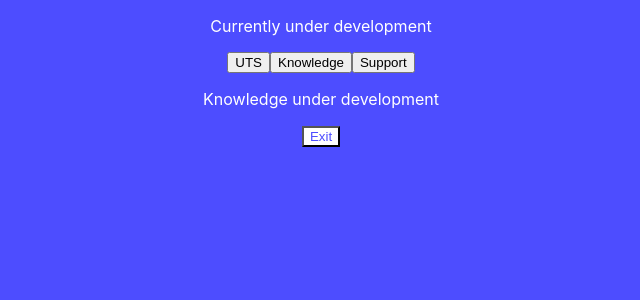
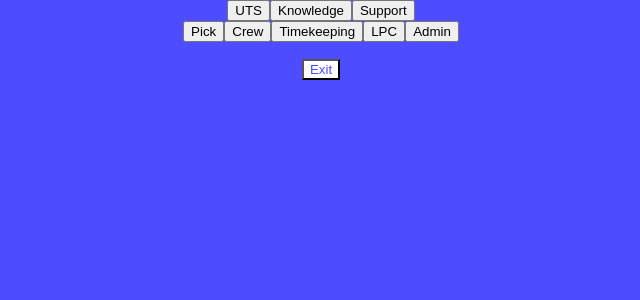
Before and after one commit to wkpescherine/PROJECTS-2024, a React (Create React App) app in the folder musik/: page /dashboard in a window 1280 px wide. Both pictures are taken after a click on the button "Knowledge". Shown: the top 300 px of the page, without its empty margins (319-959 px from the left). Built offline with nearby package versions, Linux system fonts and the light colour scheme.

Commit message:
MUSIK:      0.4.1:           Built out the Support Section           Built out the Knowledge Section           Added Picks sub section           Added Crew sub section

```diff
--- /dev/null
+++ b/musik/src/crew.js
@@ -0,0 +1,9 @@
+import './App.css';
+
+export default function Crew (){
+    return (
+        <div>
+            <p>Crew under development</p>
+        </div>
+    );
+}
--- a/musik/src/dashboard.js
+++ b/musik/src/dashboard.js
@@ -17,7 +17,6 @@ function Dashboard (){
     return (
         <div>
             <div >
-                <p>Currently under development</p>
                 <div style={{display: "flex",justifyContent: "center"}}>
                     <div style={{display: "flex",justifyContent: "center"}}>
                         <button onClick={() => {setSectionActive("UTS")}}>UTS</button>
--- a/musik/src/knowledge.js
+++ b/musik/src/knowledge.js
@@ -1,9 +1,38 @@
+import React, {useState} from 'react';
 import './App.css';
+//import {useNavigate} from 'react-router-dom'
+
+import Pick from "./picks"
+import Crew from "./crew"
 
 export default function Knowledge (){
+    const [ subSection, setSubSection] = useState("None")
+
     return (
         <div>
-            <p>Knowledge under development</p>
+            <div >
+                <div style={{display: "flex",justifyContent: "center"}}>
+                    <div style={{display: "flex",justifyContent: "center"}}>
+                        <button onClick={() => {setSubSection("Pick")}}>Pick</button>
+                    </div>
+                    <div style={{display: "flex",justifyContent: "center"}}>
+                    <button onClick={() => {setSubSection("Crew")}}> Crew</button>
+                    </div>
+                    <div style={{display: "flex",justifyContent: "center"}}>
+                        <button onClick={() => {setSubSection("Timekeeping")}}>Timekeeping</button>
+                    </div>
+                    <div style={{display: "flex",justifyContent: "center"}}>
+                        <button onClick={() => {setSubSection("LPC")}}>LPC</button>
+                    </div>
+                    <div style={{display: "flex",justifyContent: "center"}}>
+                        <button onClick={() => {setSubSection("Admin")}}>Admin</button>
+                    </div>
+                </div>
+            </div>
+            <div>
+                { subSection === "Pick" && < Pick />}
+                { subSection === "Crew" && < Crew />}
+            </div>
         </div>
     );
 }
--- a/musik/src/main.js
+++ b/musik/src/main.js
@@ -34,7 +34,7 @@ function Main() {
             <p>
                 <button class='invertButton' onClick={RedirectTo}>Login</button>
             </p>
-            <p>version 0.3.2 </p>
+            <p>version 0.4.1 </p>
         </div>
     );
 }
--- /dev/null
+++ b/musik/src/picks.js
@@ -0,0 +1,9 @@
+import './App.css';
+
+export default function Picks (){
+    return (
+        <div>
+            <p>Picks under development</p>
+        </div>
+    );
+}
--- a/musik/src/support.js
+++ b/musik/src/support.js
@@ -22,7 +22,7 @@ export default function Support (){
                 <input type="text" placeholder="Enter title here" onChange={handleSupportTitle} style={{width:360}}></input>
             </p>
             <p>
-                <textarea placeholder="Enter your description of issue here" rows="20" cols="47"/>
+                <textarea placeholder="Enter your description of issue here" onChange={handleSupportDesc} rows="20" cols="47"/>
             </p>
             <p>
                 <input type="text" placeholder="Upload file here" style={{width:300}}></input>
```
